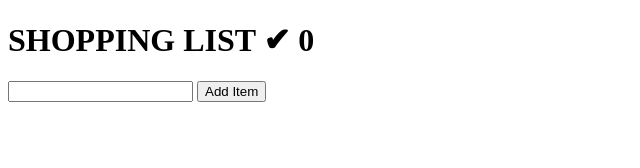
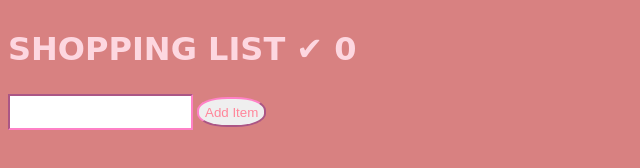
Before and after one commit to anaaelly/shoppinglist, a plain HTML site: page index.html in a window 1280 px wide. Shown: the whole page, without its empty margins (0-640 px from the left). Drawn offline with Linux system fonts and the light colour scheme.

Commit message:
adicionando link do style

```diff
--- a/index.html
+++ b/index.html
@@ -1,7 +1,7 @@
 <!DOCTYPE html>
 <html lang="en">
 <head>
-    <link rel="stylesheet" href="./style.css">
+    <link rel="stylesheet" href="./shoppinglist.css">
     <meta charset="UTF-8">
     <meta name="viewport" content="width=device-width, initial-scale=1.0">
     <title>Shopping List</title>
```
